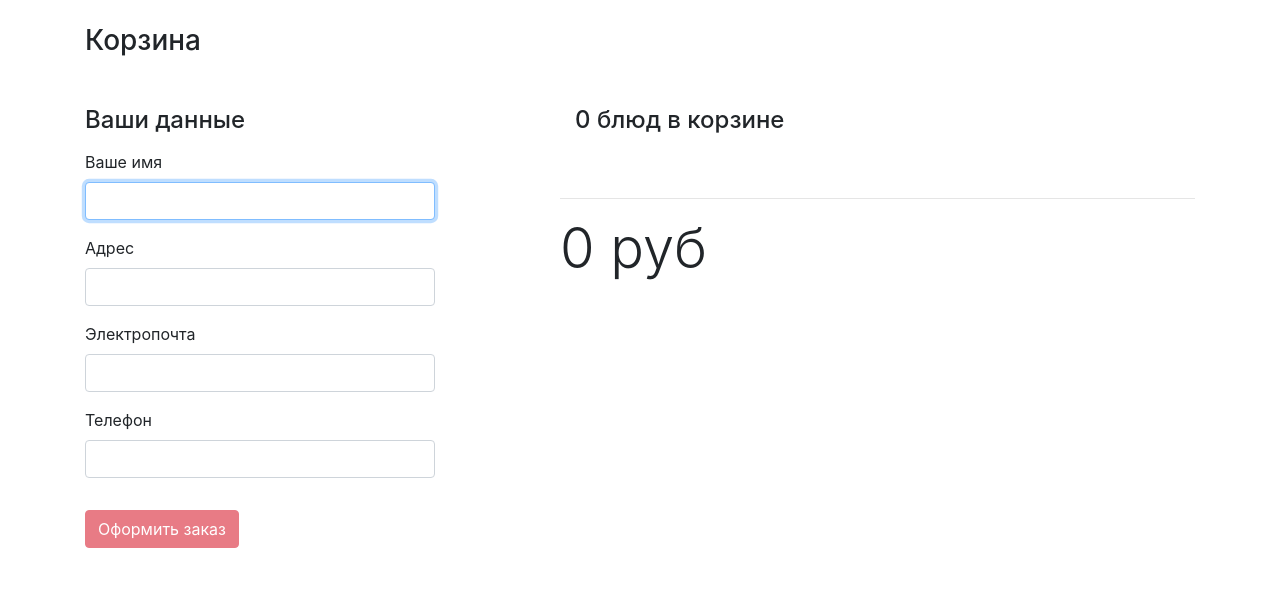
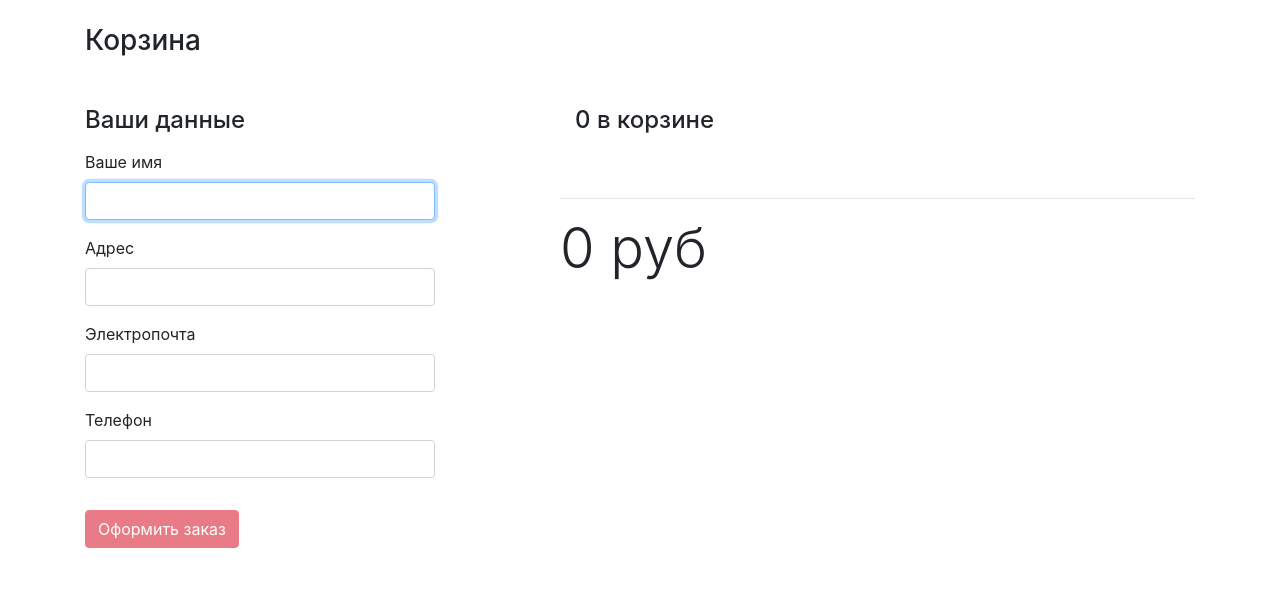
Before and after one commit to alpden550/food-delivery, a Flask app: page /cart/ in a window 1280 px wide. Shown: the part 64-659 px from the top of the page. Run offline with Flask 2, Linux system fonts and the light colour scheme; some libraries are stand-ins or nearby versions.

Commit message:
Fixed typos.

```diff
--- a/food_delivery/templates/cart.html
+++ b/food_delivery/templates/cart.html
@@ -48,7 +48,7 @@
 
     <div class="col-1"></div>
     <div class="col-7">
-      <h4 class="mb-3 col-7 mb-5">{{ cart_items|length }} блюд в корзине</h4>
+      <h4 class="mb-3 col-7 mb-5">{{ cart_items|length }} в корзине</h4>
       <table class="table">
         <tbody>
           {% for meal in meals %}
--- a/food_delivery/templates/nav.html
+++ b/food_delivery/templates/nav.html
@@ -8,7 +8,7 @@
       <p class="my-2 text-white bg-dark ">
         <a href="{{ url_for("main.cart") }}" class="my-2 text-white text-decoration-none">Корзина</a>
           {% if cart_items %}
-            ({{ cart_items|length }} бл. {{ cart_amount }} руб.)
+            ({{ cart_items|length }} на {{ cart_amount }} руб.)
           {% endif %}
 
             {% if current_user.is_anonymous %}
```
